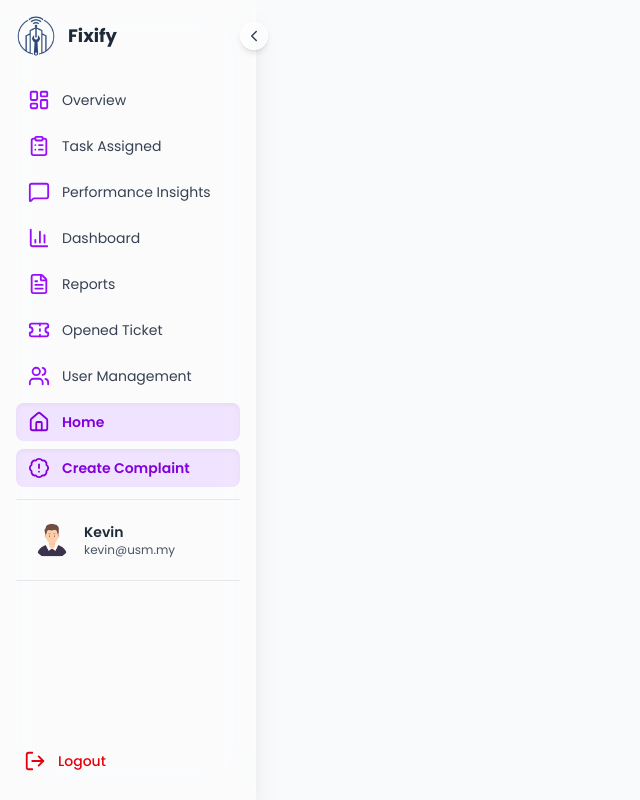
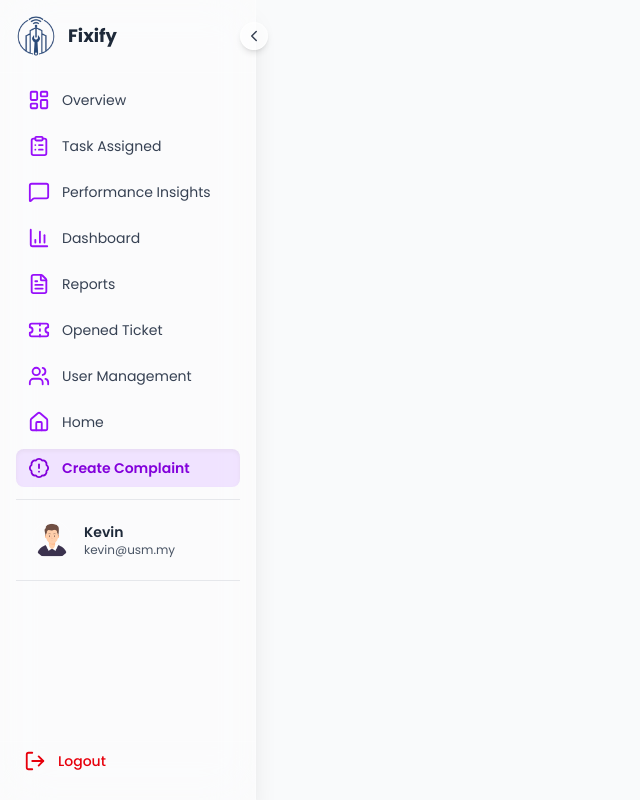
Before and after one commit to angelineyong/CMT322_HostelManagement, a React (Vite) app in the folder frontend/: page /student/complaint in a window 1280 px wide. Shown: the whole page, without its empty margins (0-640 px from the left). Built offline with nearby package versions, Linux system fonts and the light colour scheme.

Commit message:
sidebar active status fixing

```diff
--- a/frontend/src/components/Sidebar.tsx
+++ b/frontend/src/components/Sidebar.tsx
@@ -90,8 +90,8 @@ export default function Sidebar({ isOpen, setIsOpen }: SidebarProps) {
         <div className="flex-1 px-4 py-2 space-y-2 overflow-y-auto">
           {menuItems.map(({ name, icon: Icon, path }) => {
             const isActive =
-              path === "/staff/"
-                ? location.pathname === "/staff/" // only exact match for Overview
+              path === "/staff/" || path === "/student/"
+                ? location.pathname === path
                 : location.pathname.startsWith(path);
 
             return (
```
